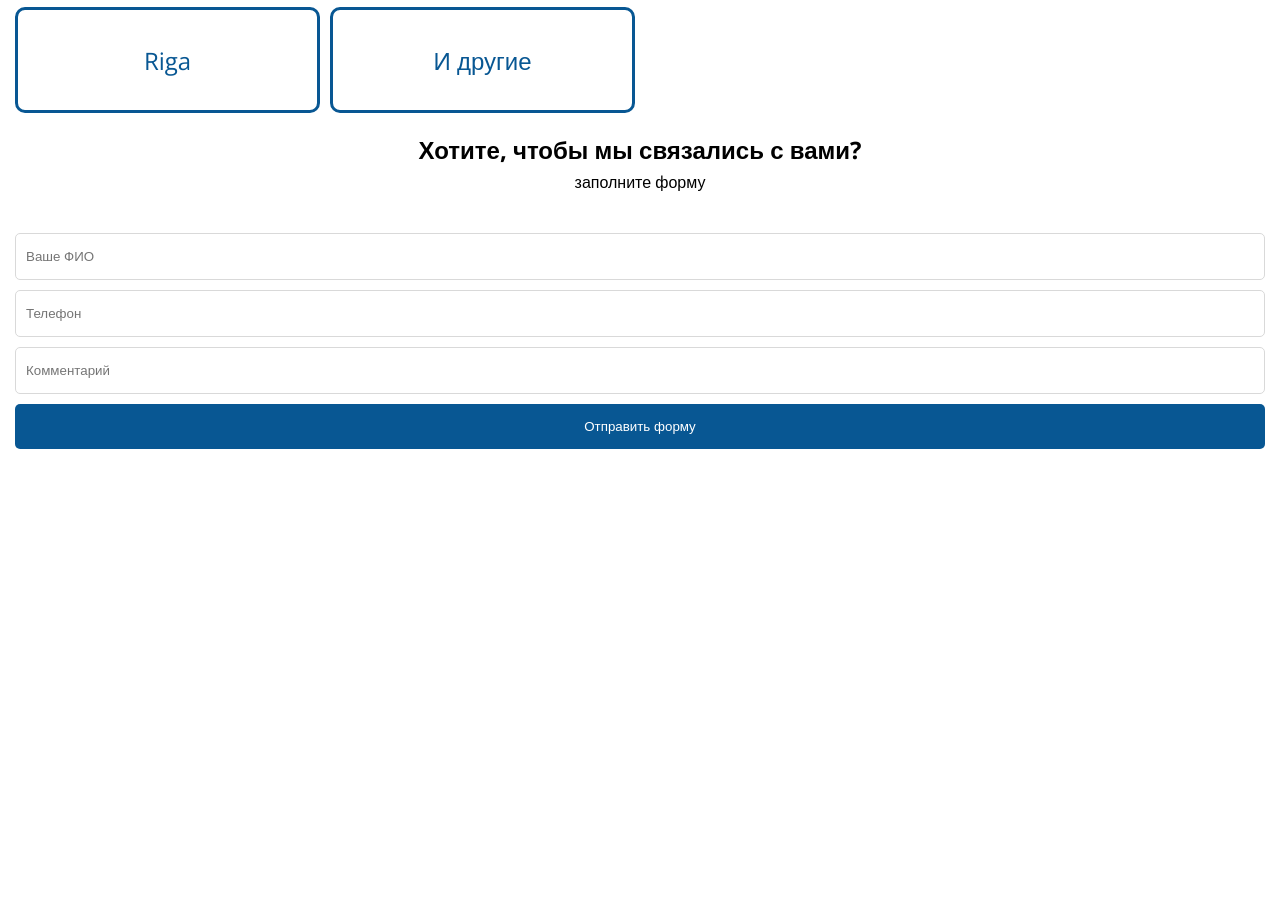
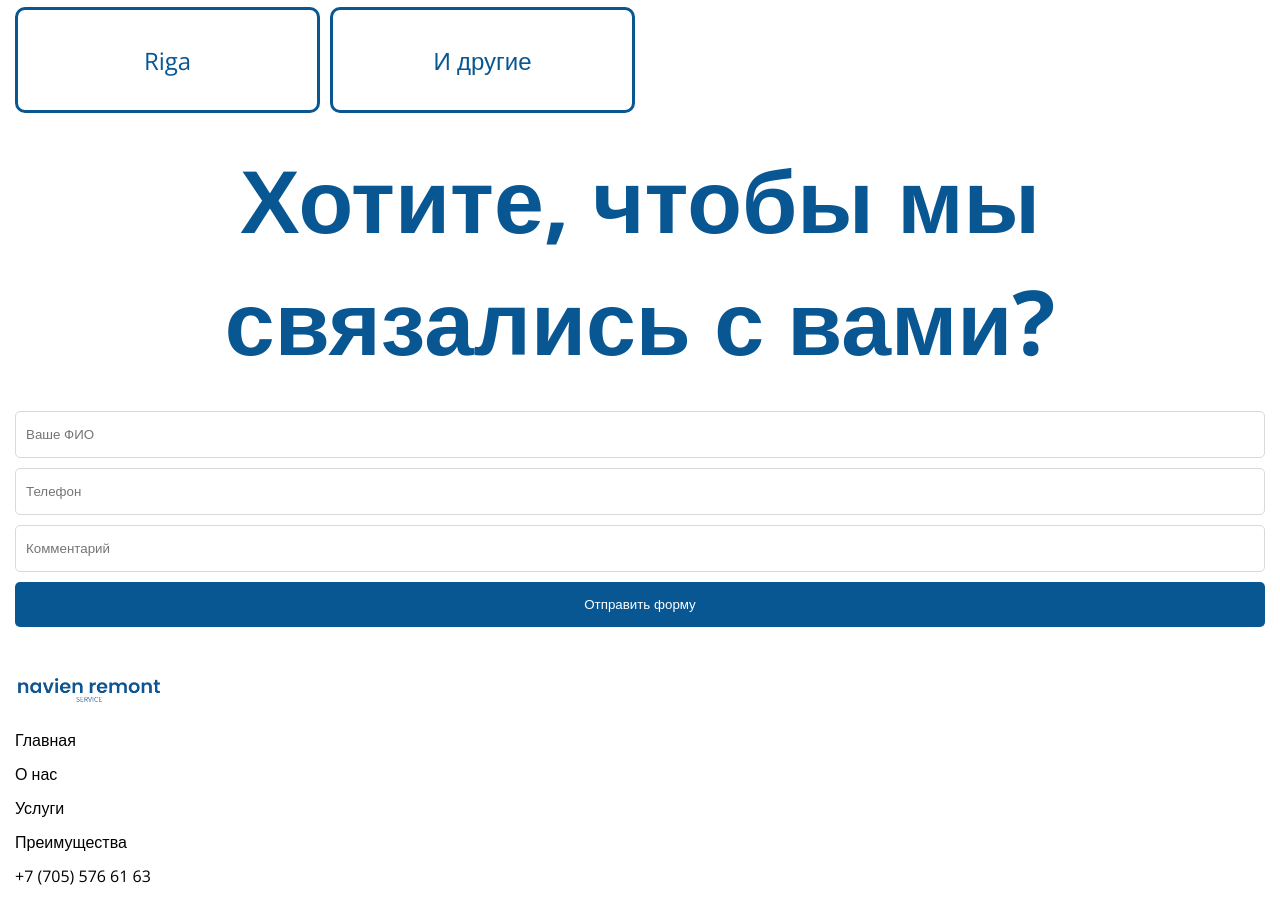
Before and after one commit to KussymYerke/boiler, a plain HTML site: page src/index.html in a window 1280 px wide. Shown: the part 4422-5325 px from the top of the page. Before the commit the page ends 4871 px from the top, so only its background shows below. Drawn offline with nearby package versions, Linux system fonts and the light colour scheme.

Commit message:
minor fixes

```diff
--- a/src/index.html
+++ b/src/index.html
@@ -201,9 +201,7 @@
         </div>
     </div>
     <div>
-        <h1 class="form-header">Хотите, чтобы мы связались с вами?</h1>
-        <p class="form-subhead">заполните форму</p>
-
+        <h1 class="marks-title">Хотите, чтобы мы связались с вами?</h1>
         <form method="post" class="form" action="https://script.google.com/macros/s/AKfycbzyd9Dfu3HZx6Fl__PTV5bM-zY39HLmTmZ1FWMZ9WO9Yf6lAqeD8X-wNA5bUbNk9dP7Xw/exec" name="contact-form">
             <input id="name" class="form-input" type="text" name="your-name" placeholder="Ваше ФИО" required>
             <input id="phone" class="form-input" type="number" name="your-number" placeholder="Телефон" required>
@@ -216,6 +214,16 @@
             <input class="form-button" type="submit" value="Отправить форму" id="my-button" onclick="message()">
         </form>
 
+    </div>
+    <div class="footer">
+        <img class="image" src="./assets/logo.png" alt="">
+        <ul class="footer-link">
+            <li>Главная</li>
+            <li>О нас</li>
+            <li>Услуги</li>
+            <li>Преимущества</li>
+            <li>+7 (705) 576 61 63</li>
+        </ul>
     </div>
   </div>
 </body>
--- a/src/style.css
+++ b/src/style.css
@@ -161,6 +161,11 @@ p, h1{
     align-items: center;
 }
 
+.wrapper2 div:hover{
+    border: 3px solid #1795f5;
+    color: #1795f5;
+}
+
 .grid-text{
     display: flex;
     align-items: end;
@@ -286,11 +291,20 @@ p, h1{
     height: 100px;
 }
 
+.marks-grid1, .marks-grid2, .marks-grid3, .marks-grid4, .marks-grid5, .marks-grid6, .marks-grid7, .marks-grid8, .marks-grid9, .marks-grid10, .marks-grid11, .marks-grid12, .marks-grid13, .marks-grid14 {
+    transition: transform 0.3s ease;
+}
+
+.marks-grid1:hover, .marks-grid2:hover, .marks-grid3:hover, .marks-grid4:hover, .marks-grid5:hover, .marks-grid6:hover, .marks-grid7:hover, .marks-grid8:hover, .marks-grid9:hover, .marks-grid10:hover, .marks-grid11:hover, .marks-grid12:hover, .marks-grid13:hover, .marks-grid14:hover {
+    transform: scale(1.05);
+
+}
+
 .form{
     display: flex;
     flex-direction: column;
     margin: 0px 15px;
-    padding-top: 40px;
+    padding-top: 20px;
 }
 
 .form-input{
@@ -419,7 +433,18 @@ nav {
     border-radius: 50%;
     margin: 0 5px;
   }
-
+  .footer{
+    margin-top: 50px;
+    margin-left: 15px;
+    margin-right: 15px;
+  }
+  .footer-link{
+    display: flex;
+    list-style: none;
+    flex-direction: column;
+    padding-left: 0;
+    gap: 12px;
+  }
 
   @media (max-width: 800px) {
     .hamburger{
```
